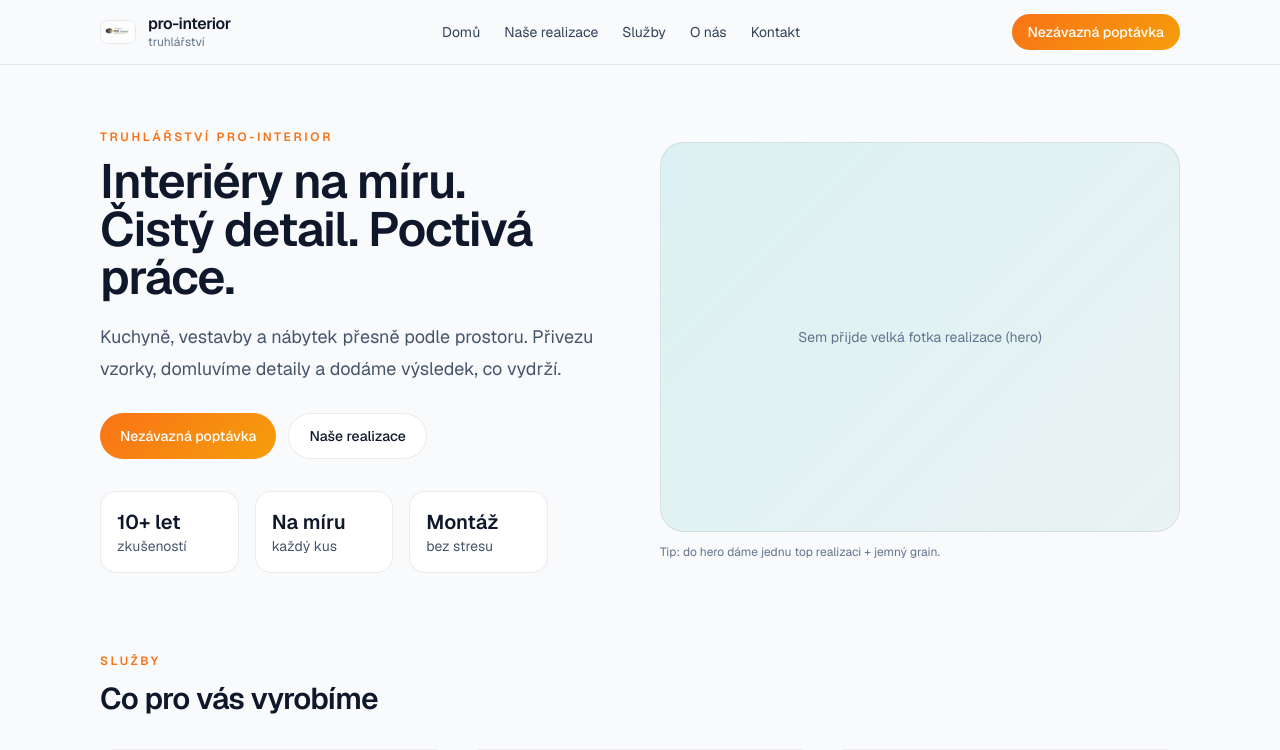
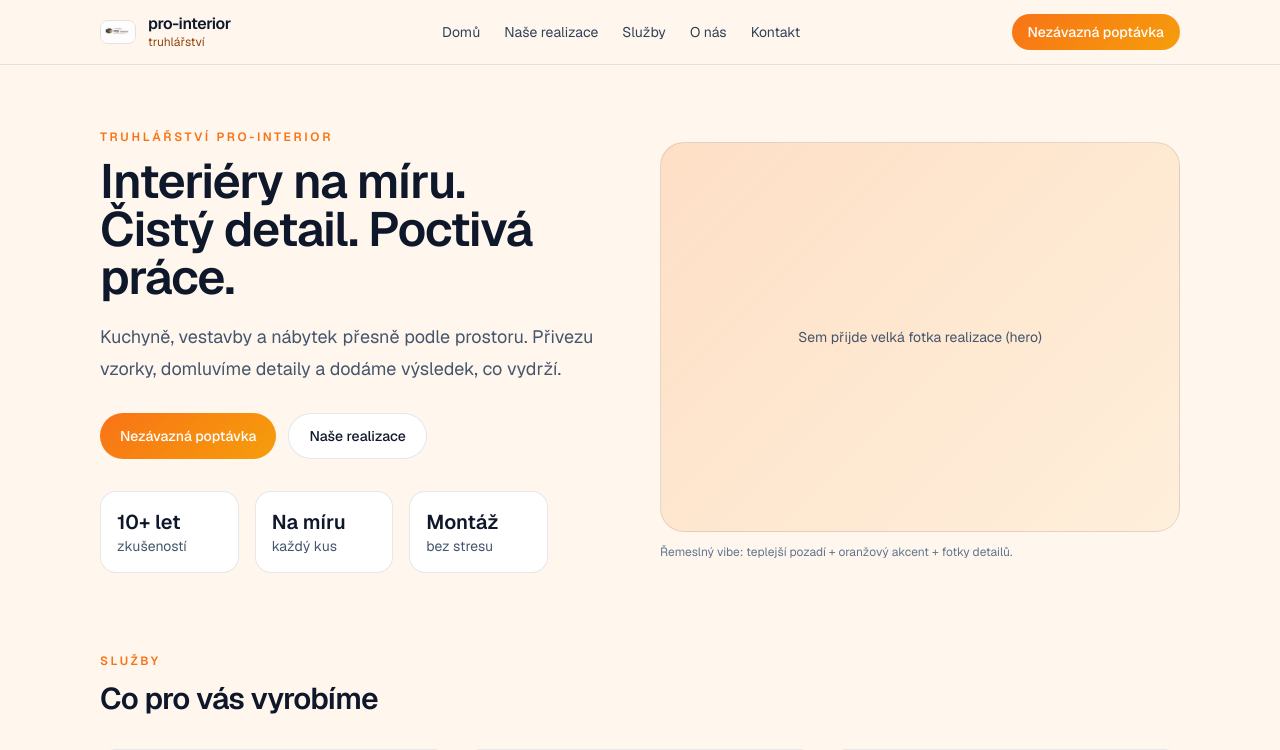
Before and after one commit to Vokurcak68/pro-interior, a Next.js app: page / in a window 1280 px wide. Shown: the top 750 px of the page. Built offline with nearby package versions, Linux system fonts and the light colour scheme.

Commit message:
tune styling toward craft vibe (warm base, wood accent, orange hero)

```diff
--- a/src/app/globals.css
+++ b/src/app/globals.css
@@ -1,15 +1,20 @@
 @import "tailwindcss";
 
 :root {
-  --bg: #f8fafc;            /* slate-50-ish */
+  /* světlej „řemeslo“ základ – teplý neutrály místo studený šedi */
+  --bg: #fff7ed;            /* orange-50 */
   --surface: #ffffff;
+  --surface-2: #fffbf5;     /* lehce krémová */
   --text: #0f172a;          /* slate-900 */
   --muted: #475569;         /* slate-600 */
-  --line: rgba(15, 23, 42, 0.08);
+  --line: rgba(15, 23, 42, 0.10);
 
   /* brand – podle dodaného loga (oranžovo/žlutá) */
   --brand: #f97316;         /* orange-500 */
   --brand-2: #f59e0b;       /* amber-500 */
+
+  /* „wood“ akcent (jen jemně) */
+  --wood: #92400e;          /* amber-800 */
 }
 
 @theme inline {
--- a/src/app/page.tsx
+++ b/src/app/page.tsx
@@ -76,14 +76,21 @@ export default function Home() {
               </div>
 
               <div className="lg:col-span-6">
-                <div className="aspect-[4/3] w-full rounded-3xl border overflow-hidden" style={{ borderColor: "var(--line)", background: "linear-gradient(135deg, rgba(20,184,166,.12), rgba(15,118,110,.06))" }}>
-                  <div className="h-full w-full flex items-center justify-center text-slate-500 text-sm">
-                    Sem přijde velká fotka realizace (hero)
-                  </div>
+                <div
+                className="aspect-[4/3] w-full rounded-3xl border overflow-hidden"
+                style={{
+                  borderColor: "var(--line)",
+                  background:
+                    "linear-gradient(135deg, rgba(249,115,22,.18), rgba(245,158,11,.08))",
+                }}
+              >
+                <div className="h-full w-full flex items-center justify-center text-slate-600 text-sm">
+                  Sem přijde velká fotka realizace (hero)
                 </div>
-                <div className="mt-3 text-xs text-slate-500">
-                  Tip: do hero dáme jednu top realizaci + jemný grain.
-                </div>
+              </div>
+              <div className="mt-3 text-xs text-slate-500">
+                Řemeslný vibe: teplejší pozadí + oranžový akcent + fotky detailů.
+              </div>
               </div>
             </div>
           </div>
--- a/src/components/SiteHeader.tsx
+++ b/src/components/SiteHeader.tsx
@@ -15,7 +15,7 @@ export function SiteHeader() {
       className="sticky top-0 z-40 border-b"
       style={{
         borderColor: "var(--line)",
-        background: "rgba(248,250,252,.8)",
+        background: "rgba(255, 247, 237, .85)",
         backdropFilter: "blur(10px)",
       }}
     >
@@ -32,7 +32,7 @@ export function SiteHeader() {
             />
             <div className="leading-tight">
               <div className="font-semibold tracking-tight text-slate-900">pro-interior</div>
-              <div className="text-xs text-slate-500">truhlářství</div>
+              <div className="text-xs" style={{ color: "var(--wood)" }}>truhlářství</div>
             </div>
           </Link>
 
```
